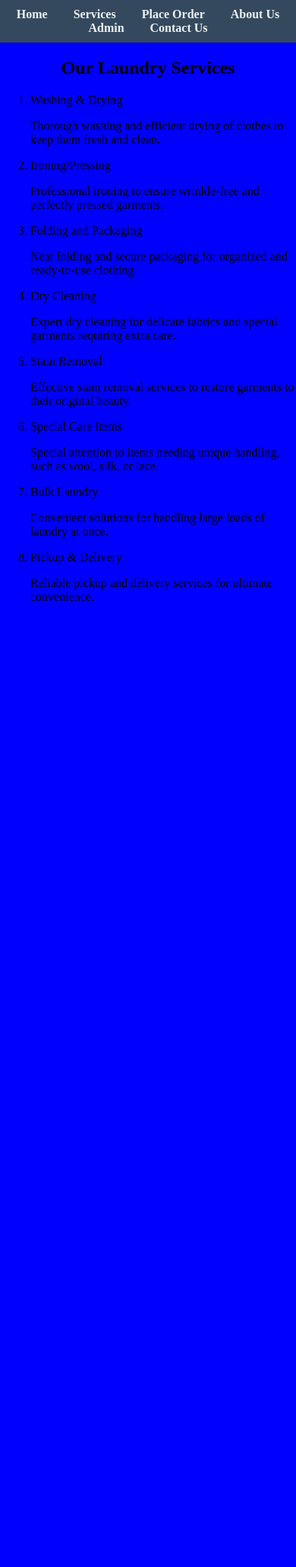
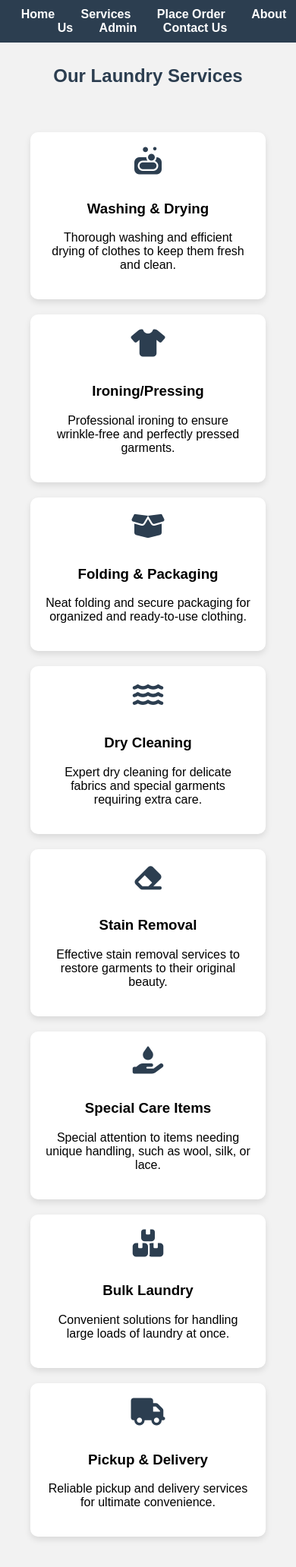
Before and after one commit to munir-moh/laundry-service, a Flask app: page /services in a window 390 px wide. Shown: the whole page at 76% size. Before the commit the page ends 791 px from the top, so only its background shows below. Run offline with Flask 3, Linux system fonts and the light colour scheme.

Commit message:
Revamp services page layout: implement responsive design with service cards for improved user experience and visual appeal

```diff
--- a/templates/services.html
+++ b/templates/services.html
@@ -1,10 +1,78 @@
 <!DOCTYPE html>
-<html>
+<html lang="en">
 <head>
+    <meta charset="UTF-8">
     <title>Our Services</title>
     <link rel="stylesheet" href="{{ url_for('static', filename='style.css') }}">
+    <link rel="stylesheet" href="https://cdnjs.cloudflare.com/ajax/libs/font-awesome/6.5.0/css/all.min.css" integrity="sha512-1ycn6Ica9994Vj2zCf+R2t4fSefzQgKkeLxtb/PZLlMLxdPzYtKn8pW8UNbyhVPvfPLk+JZTn3YP5wHdD6rV1Q==" crossorigin="anonymous" referrerpolicy="no-referrer" />
+
+    <style>
+        body {
+            margin: 0;
+            font-family: Arial, sans-serif;
+            background-color: #f2f2f2;
+        }
+
+        nav {
+            background-color: #2c3e50;
+            padding: 10px;
+            text-align: center;
+        }
+
+        nav a {
+            color: white;
+            margin: 0 15px;
+            text-decoration: none;
+        }
+
+        h2 {
+            text-align: center;
+            color: #2c3e50;
+            margin-top: 30px;
+        }
+
+        .services-container {
+            display: grid;
+            grid-template-columns: repeat(auto-fit, minmax(280px, 1fr));
+            gap: 20px;
+            padding: 40px;
+            max-width: 1200px;
+            margin: auto;
+        }
+
+        .service-card {
+            background-color: white;
+            padding: 20px;
+            border-radius: 10px;
+            box-shadow: 0 4px 8px rgba(0,0,0,0.1);
+            text-align: center;
+            transition: transform 0.3s ease, box-shadow 0.3s ease;
+            opacity: 0;
+            transform: translateY(20px);
+            animation: fadeInUp 0.8s ease forwards;
+        }
+
+        .service-card:hover {
+            transform: scale(1.05);
+            box-shadow: 0 6px 12px rgba(0,0,0,0.15);
+        }
+
+        .service-card i {
+            font-size: 36px;
+            color: #2c3e50;
+            margin-bottom: 15px;
+        }
+
+        @keyframes fadeInUp {
+            to {
+                opacity: 1;
+                transform: translateY(0);
+            }
+        }
+    </style>
 </head>
 <body>
+
     <nav>
         <a href="/">Home</a>
         <a href="/services">Services</a>
@@ -13,31 +81,51 @@
         <a href="/admin">Admin</a>
         <a href="/contact">Contact Us</a>
     </nav>
+
     <h2>Our Laundry Services</h2>
-    <ol>
-        <li>Washing & Drying</li>
-        <p>Thorough washing and efficient drying of clothes to keep them fresh and clean.</p>
 
-        <li>Ironing/Pressing</li>
-        <p>Professional ironing to ensure wrinkle-free and perfectly pressed garments.</p>
+    <div class="services-container">
+        <div class="service-card">
+            <i class="fas fa-soap"></i>
+            <h3>Washing & Drying</h3>
+            <p>Thorough washing and efficient drying of clothes to keep them fresh and clean.</p>
+        </div>
+        <div class="service-card">
+            <i class="fas fa-tshirt"></i>
+            <h3>Ironing/Pressing</h3>
+            <p>Professional ironing to ensure wrinkle-free and perfectly pressed garments.</p>
+        </div>
+        <div class="service-card">
+            <i class="fas fa-box-open"></i>
+            <h3>Folding & Packaging</h3>
+            <p>Neat folding and secure packaging for organized and ready-to-use clothing.</p>
+        </div>
+        <div class="service-card">
+            <i class="fas fa-water"></i>
+            <h3>Dry Cleaning</h3>
+            <p>Expert dry cleaning for delicate fabrics and special garments requiring extra care.</p>
+        </div>
+        <div class="service-card">
+            <i class="fas fa-eraser"></i>
+            <h3>Stain Removal</h3>
+            <p>Effective stain removal services to restore garments to their original beauty.</p>
+        </div>
+        <div class="service-card">
+            <i class="fas fa-hand-holding-water"></i>
+            <h3>Special Care Items</h3>
+            <p>Special attention to items needing unique handling, such as wool, silk, or lace.</p>
+        </div>
+        <div class="service-card">
+            <i class="fas fa-boxes"></i>
+            <h3>Bulk Laundry</h3>
+            <p>Convenient solutions for handling large loads of laundry at once.</p>
+        </div>
+        <div class="service-card">
+            <i class="fas fa-truck"></i>
+            <h3>Pickup & Delivery</h3>
+            <p>Reliable pickup and delivery services for ultimate convenience.</p>
+        </div>
+    </div>
 
-        <li>Folding and Packaging</li>
-        <p>Neat folding and secure packaging for organized and ready-to-use clothing.</p>
-
-        <li>Dry Cleaning</li>
-        <p>Expert dry cleaning for delicate fabrics and special garments requiring extra care.</p>
-
-        <li>Stain Removal</li>
-        <p>Effective stain removal services to restore garments to their original beauty.</p>
-
-        <li>Special Care Items</li>
-        <p>Special attention to items needing unique handling, such as wool, silk, or lace.</p>
-
-        <li>Bulk Laundry</li>
-        <p>Convenient solutions for handling large loads of laundry at once.</p>
-
-        <li>Pickup & Delivery</li>
-        <p>Reliable pickup and delivery services for ultimate convenience.</p>
-    </ol>
 </body>
 </html>
```
